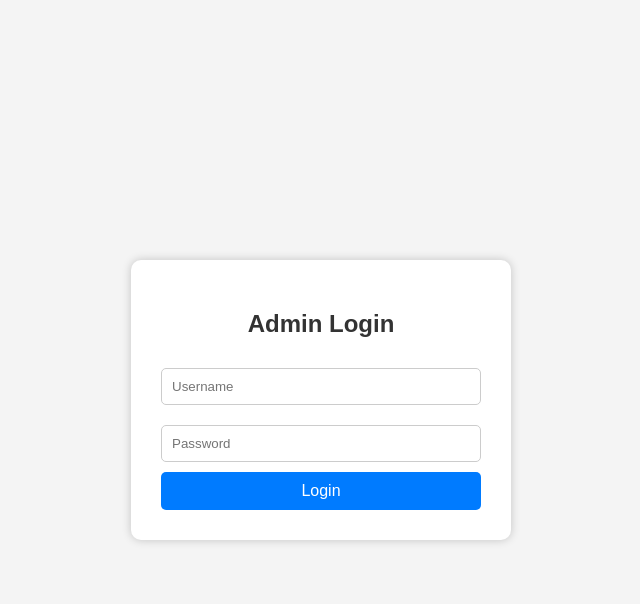
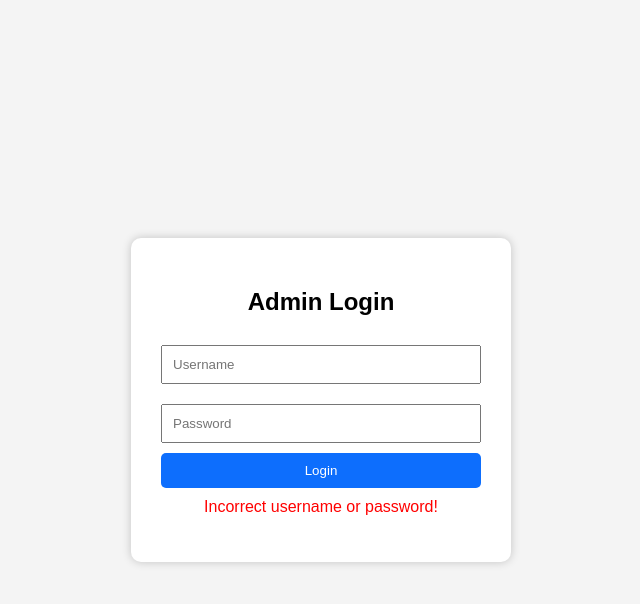
Before and after one commit to jaminu964-ctrl/jayf-store-jafar, a plain HTML site: page admin.html in a window 1280 px wide. Both pictures are taken after a click on the button "Login". Shown: the whole page, without its empty margins (319-959 px from the left). Drawn offline with Linux system fonts and the light colour scheme.

Commit message:
Update admin.html

```diff
--- a/admin.html
+++ b/admin.html
@@ -4,6 +4,7 @@
 <meta charset="UTF-8">
 <meta name="viewport" content="width=device-width, initial-scale=1.0">
 <title>Jayf Store Admin Login</title>
+
 <style>
 body{
     margin:0;
@@ -21,30 +22,26 @@
     box-shadow:0 0 10px rgba(0,0,0,.2);
     width:320px;
 }
-        h2{
-            text-align:center;
-            color:#333;
-        }
+h2{text-align:center;}
 input{
     width:100%;
     padding:10px;
     margin:10px 0;
-            border:1px solid #ccc;
-            border-radius:5px;
     box-sizing:border-box;
 }
 button{
     width:100%;
     padding:10px;
-            background:#007bff;
+    background:#0d6efd;
     color:white;
     border:none;
     border-radius:5px;
     cursor:pointer;
-            font-size:16px;
 }
-        button:hover{
-            background:#0056b3;
+#error{
+    color:red;
+    text-align:center;
+    margin-top:10px;
 }
 </style>
 </head>
@@ -52,10 +49,31 @@
 
 <div class="login-box">
 <h2>Admin Login</h2>
-    <input type="text" placeholder="Username">
-    <input type="password" placeholder="Password">
-    <button>Login</button>
+
+<input type="text" id="username" placeholder="Username">
+
+<input type="password" id="password" placeholder="Password">
+
+<button onclick="login()">Login</button>
+
+<p id="error"></p>
+
 </div>
+
+<script>
+function login(){
+
+let username=document.getElementById("username").value;
+let password=document.getElementById("password").value;
+
+if(username==="admin" && password==="jayf123"){
+window.location.href="dashboard.html";
+}else{
+document.getElementById("error").innerHTML="Incorrect username or password!";
+}
+
+}
+</script>
 
 </body>
 </html>
```
Lines whose indentation alone changed are shown as unchanged.
